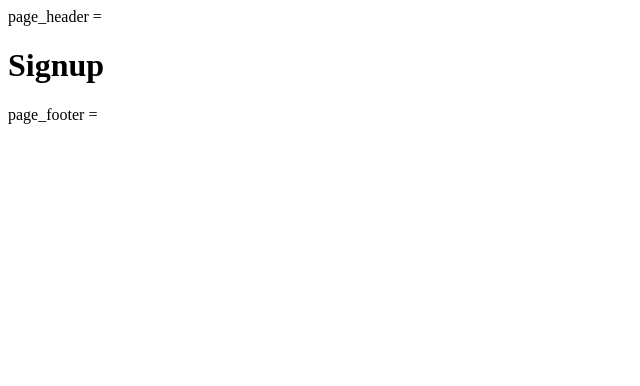
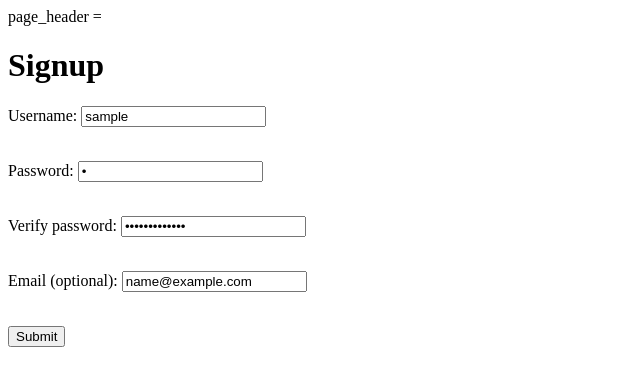
Before and after one commit to lewisdk/user-signup, a Flask app: template templates/index.html in a window 1280 px wide. Shown: the top 386 px of the page, without its empty margins (0-640 px from the left). Run offline with Flask 2, Linux system fonts and the light colour scheme; the template is opened without the code that fills it: most values are stand-ins (such as "Sample title", 1, 10 or a date in 2020).

Commit message:
added templates

```diff
--- a/main.py
+++ b/main.py
@@ -1,46 +1,105 @@
 from flask import Flask, request, redirect, render_template
 import cgi
+import os
+import jinja2
+
+template_dir = os.path.join(os.path.dirname(__file__), 'templates')
+jinja_env = jinja2.Environment(loader = jinja2.FileSystemLoader
+(template_dir), autoescape=True)
 
 app = Flask(__name__)
 
 app.config['DEBUG'] = True
 
-signup_form = """
-    <style>
-        .error {{ color: red; }}
-    </style>
-    <h1>Signup</h1>
-    <form action="/add" method = "post">
+@app.route("/")
+def index():
+    template = jinja_env.get_template('index.html')
+    return template.render()
 
-        <label for="username">Username:</label>
-        <input id="username" type="text" name="username"/>
-        <p class="error">{username_error}</p>
-        </br>
-        <label for="password" >Password:</label>
-        <input id="password" type="password" name="password"/>
-        <p class="error">{password_error}</p>
-        </br>
-        <label for="verify">Verify password:</label>
-        <input id="verify" type="password" name="verfiy"/>
-        <p class="error">{verify_error}</p>
-        </br>
-        <label for="email">Email (optional):</label>
-        <input id="email" type="text" name="email"/>
-        <p class="error">{email_error}</p>
-        </br>
-        <button type="submit">Submit</button>
-    </form>
-    </body>
-    </html>
-</html>
-"""
-@app.route("/", methods =['POST'])
-def index():
-    return form
+@app.route("/good_username", methods=["POST"])
+def good_username(username):
+    username = request.form['username']
 
-def username():
-    if not len(username)>3 and len(username)<20:
-        return error
+    if (len(username) > 3 and len(username) < 20):
+        return True
+    else:
+        return False
+
+@app.route("/good_password", methods=["POST"])
+def good_password(password):
+    password = request.form['password']
+
+    if (len(password) > 3 and len(password) < 20):
+        if not password.contains(" "):
+            return True
+    else:
+        return False
+
+@app.route("/verify_password", methods=["POST"])
+def password_match(verify):
+    verify = request.form['verify']
+    password = request.form['password']
+
+    if [password] == [verify]:
+        return True
+    else:
+        return False
+
+@app.route("/good_email")
+def good_email(email):
+
+    email = request.form['email']
+    if email != '':
+        if email.match("[^@]+@[^@]+\.[^@]+", email):
+            return True
+        else:
+            return False
 
 
-app.run()
+@app.route("/", methods=['POST'])
+def validate_form():
+    username = request.form['username']
+    password = request.form['password']
+    verify = request.form['verify']
+    email = request.form['email']
+
+    username_error = ''
+    password_error = ''
+    verify_error = ''
+    email_error=''
+
+    if good_username(username) != True:
+        username_error = 'That is not a valid username.'
+        username = ''
+
+    if good_password(password) != True:
+        password_error = 'That is not a valid password.'
+        password = ''
+
+    if password_match(verify) != True:
+        verify_error = 'Passwords do not match.'
+        verify = ''
+
+    if good_email(email) != True:
+        email_error = 'That is not a valid email address.'
+        email = ''
+
+    if not username_error and not password_error and not verify_error and not email_error:
+        return redirect('/welcome?username'.format(username))
+    else:
+        template = jinja_env.get_template('index.html')
+        return template.render(username_error = username_error, password_error = password_error,
+            verify_error = verify_error, email_error = email_error,
+            username = username,
+            password = '',
+            verify = '',
+            email = email)
+
+@app.route('/welcome', methods=['POST'])
+def welcome():
+    username = request.form['username']
+    template = jinja_env.get_template('welcome.html')
+    return template.render(username=username)
+
+if __name__ == "__main__":
+    app.run()
--- a/templates/index.html
+++ b/templates/index.html
@@ -1,12 +1,33 @@
 page_header =
 <!DOCTYPE html>
 <html>
-    <head>
-        <title>Signup</title>
-    </head>
-    <body>
-        <h1>Signup</h1>
+<head>
+    <style>
+        .error { color: red; }
+    </style>
+</head>
 
-page_footer =
-    </body>
+<h1>Signup</h1>
+<form action= "/welcome" method = "post">
+
+    <label for="username">Username:</label>
+    <input id="username" type="text" name="username" value="{{username}}"/>
+    <p class="error">{{username_error}}</p>
+    </br>
+    <label for="password" >Password:</label>
+    <input id="password" type="password" name="password" value="{{password}}"/>
+    <p class="error">{{password_error}}</p>
+    </br>
+    <label for="verify">Verify password:</label>
+    <input id="verify" type="password" name="verfiy" value="{{verify}}"/>
+    <p class="error">{{verify_error}}</p>
+    </br>
+    <label for="email">Email (optional):</label>
+    <input id="email" type="text" name="email" value="{{email}}"/>
+    <p class="error">{{email_error}}</p>
+    </br>
+    <button type="submit">Submit</button>
+</form>
+</body>
 </html>
+</html>
```
Also changed, not shown: templates/welcome.html (+1 -9 lines).
